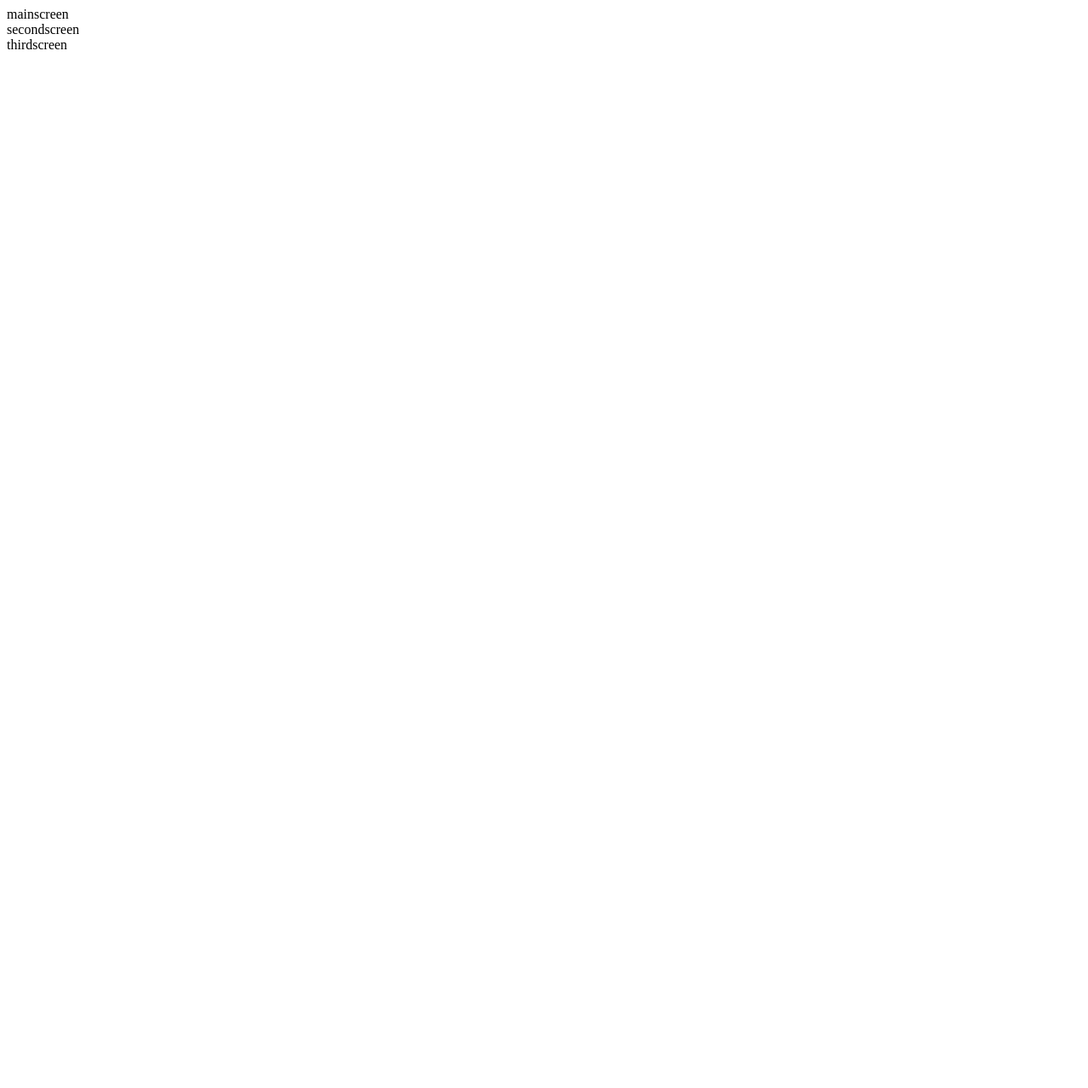
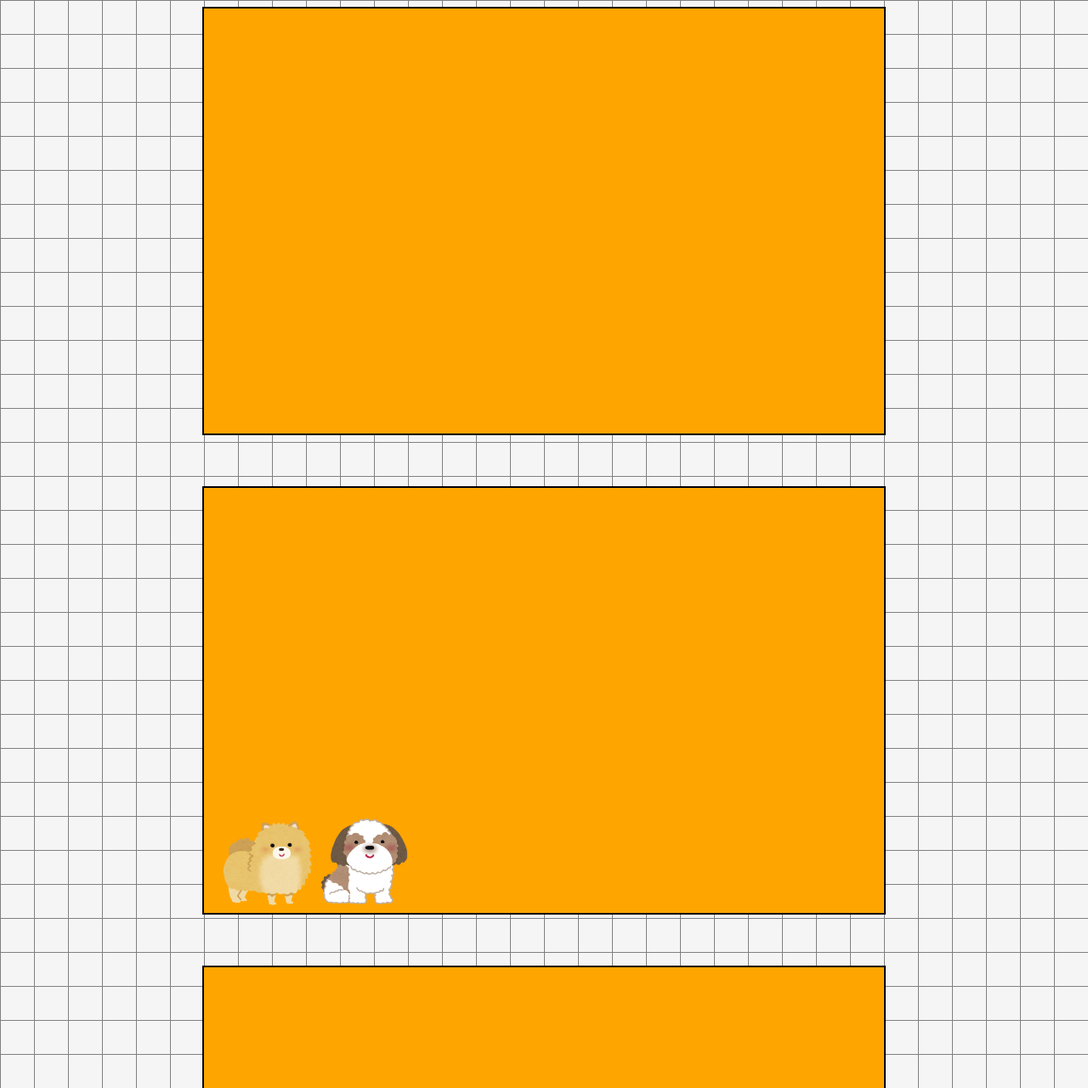
Before and after one commit to augninareburiano/CC14-FINAL-PORTFOLIO, a plain HTML site: page CC14-PORTFOLIO/index.html in a window 1280 px wide. Shown: the top 1280 px of the page at 85% size. Before the commit the page ends 800 px from the top, so only its background shows below. Drawn offline with Linux system fonts and the light colour scheme.

Commit message:
Creating the wireframe

```diff
--- a/CC14-PORTFOLIO/index.html
+++ b/CC14-PORTFOLIO/index.html
@@ -3,12 +3,17 @@
 <head>
     <meta charset="UTF-8">
     <meta name="viewport" content="width=device-width, initial-scale=1.0">
-    <title>DIGITAL PORTFOLIO</title>
+    <title>FINAL PORTFOLIO</title>
     <link rel="stylesheet" href="styles.css">
 </head>
 <body>
-    <div class="main">mainscreen</div>
-    <div class="second">secondscreen</div>
-    <div class="third">thirdscreen</div>
+    <div class="first-screen"></div>
+    <div class="second-screen">
+        <div class="information"></div>
+        <div class=></div>
+        <img src="kiwi.png" alt=""class="kiwi">
+        <img src="chowder.png" alt=""class="chowder">
+    </div>
+    <div class="third-screen"></div>
 </body>
 </html>
--- a/CC14-PORTFOLIO/styles.css
+++ b/CC14-PORTFOLIO/styles.css
@@ -0,0 +1,46 @@
+body {
+background: whitesmoke;
+background-size: 40px 40px;
+background-image:
+linear-gradient(to right, grey 1px, transparent 1px),
+linear-gradient(to bottom, grey 1px, transparent 1px);
+}
+
+.first-screen {
+ width: 800px;
+ height: 500px;
+ border: solid rgb(0, 0, 0) 2px;
+ margin: auto;
+ background: orange;
+ margin-bottom: 60px;
+
+}
+
+.second-screen {
+width: 800px;
+height: 500px;
+border: solid rgb(0, 0, 0) 2px;
+margin: auto;
+background: orange;
+margin-bottom: 60px;
+}
+
+.chowder {
+    height: 110px;
+    width: 110px;
+    Transform: translate(20px, 350%)
+}
+.kiwi {
+    height: 110px;
+    width: 110px;
+    Transform: translate(20px, 350%)
+}
+
+.third-screen {
+ width: 800px;
+ height: 500px;
+ border: solid rgb(0, 0, 0) 2px;
+ margin: auto;
+ background: orange;
+ margin-bottom: 60px;
+}
```
Also changed, not shown: CC14-PORTFOLIO/chowder.png (added), CC14-PORTFOLIO/kiwi.png (added).
